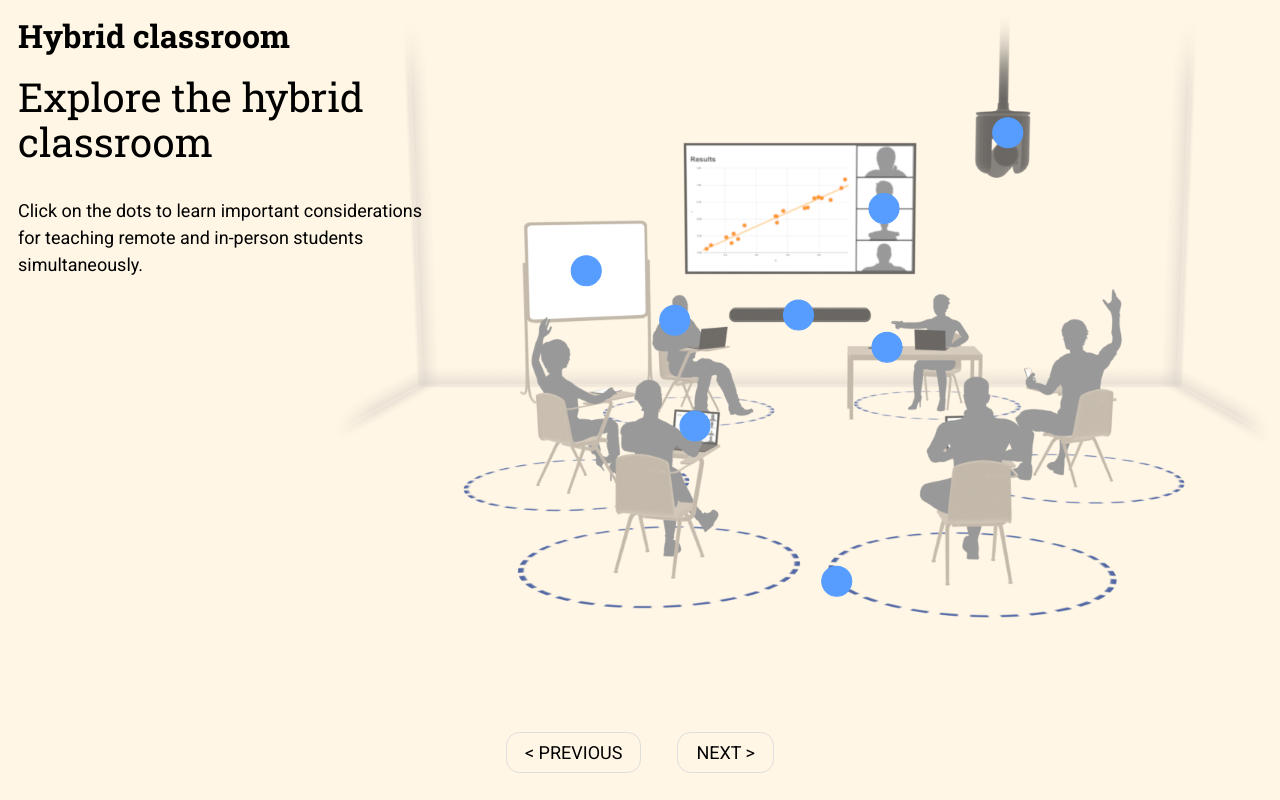
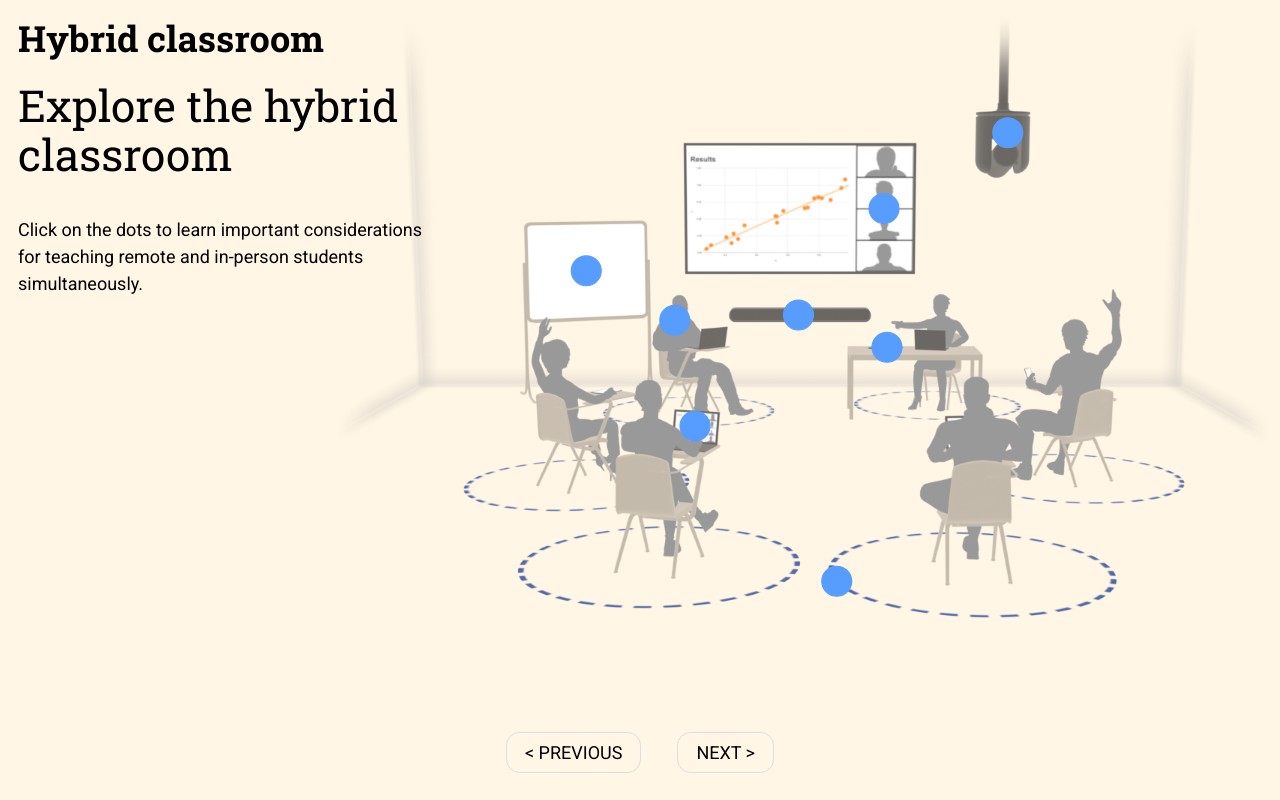
Before and after one commit to BrownUniversity/hybrid-classroom-highlights, a plain HTML site: page index.html in a window 1280 px wide. Drawn offline with Linux system fonts and the light colour scheme.

Commit message:
Add relative units to heading sizing to allow for resizing

```diff
--- a/styles.css
+++ b/styles.css
@@ -21,13 +21,13 @@ body {
 }
 
 #hybrid-classroom-widget h1 {
-  font-size: 5vmin;
+  font-size: calc(0.5rem + 5vmin);
   font-weight: 700;
   margin: 0;
 }
 
 #hybrid-classroom-widget h2 {
-  font-size: 6vmin;
+  font-size: calc(0.5rem + 6vmin);
   margin-top: 0.5em;
 }
 
@@ -142,10 +142,10 @@ button.hlm-prev::before {
   }
 
   #hybrid-classroom-widget h1 {
-    font-size: 4vmin;
+    font-size: calc(0.25rem + 4vmin);
   }
 
   #hybrid-classroom-widget h2 {
-    font-size: 5vmin;
+    font-size: calc(0.25rem + 5vmin);
   }
 }
```
